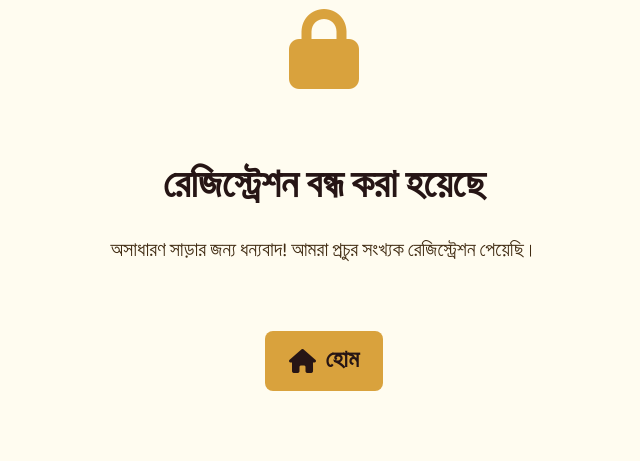
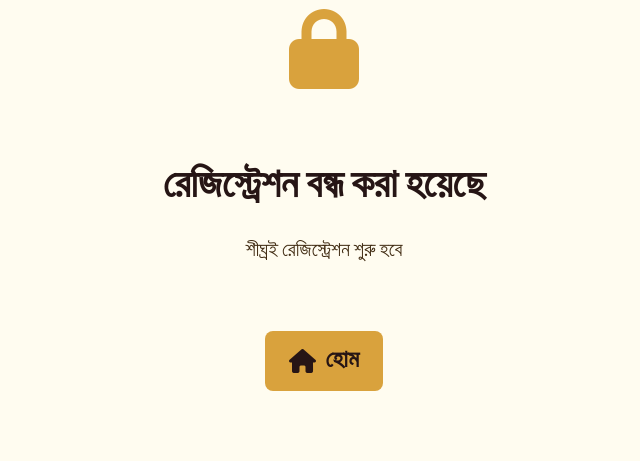
Before and after one commit to ndcc-git/ncj-website, a Flask app: page /registration-closed in a window 1280 px wide. Shown: the part 267-728 px from the top of the page, without its empty margins (316-956 px from the left). Run offline with Flask 3, Linux system fonts and the light colour scheme; parts of the project's set-up code (start-up, migrations or seed data) failed here and were passed over; some libraries are stand-ins or nearby versions; some web fonts are replaced.

Commit message:
updated closed message

```diff
--- a/templates/registration_closed.html
+++ b/templates/registration_closed.html
@@ -10,7 +10,8 @@
             </div>
             <h1 class="utility-title">রেজিস্ট্রেশন বন্ধ করা হয়েছে</h1>
             <p class="utility-subtitle">
-                অসাধারণ সাড়ার জন্য ধন্যবাদ! আমরা প্রচুর সংখ্যক রেজিস্ট্রেশন পেয়েছি।
+                <!-- অসাধারণ সাড়ার জন্য ধন্যবাদ! আমরা প্রচুর সংখ্যক রেজিস্ট্রেশন পেয়েছি। -->
+                 শীঘ্রই রেজিস্ট্রেশন শুরু হবে
                 <br><br>
             </p>
             <a href="{{ url_for('index') }}" class="button is-primary is-large">
```
